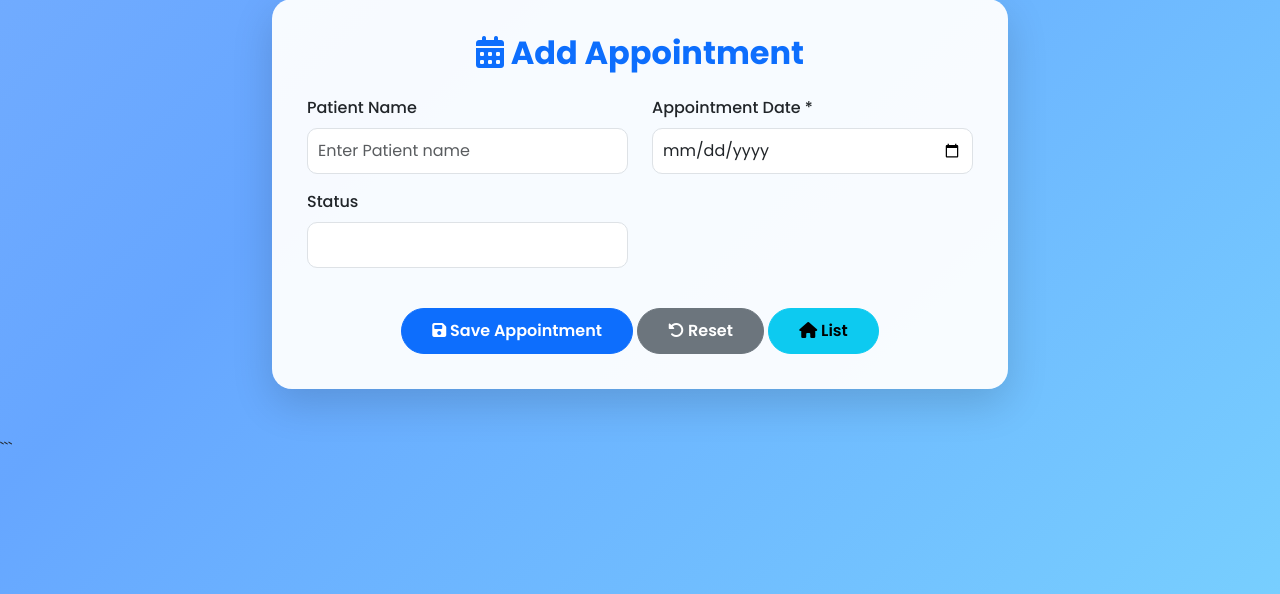
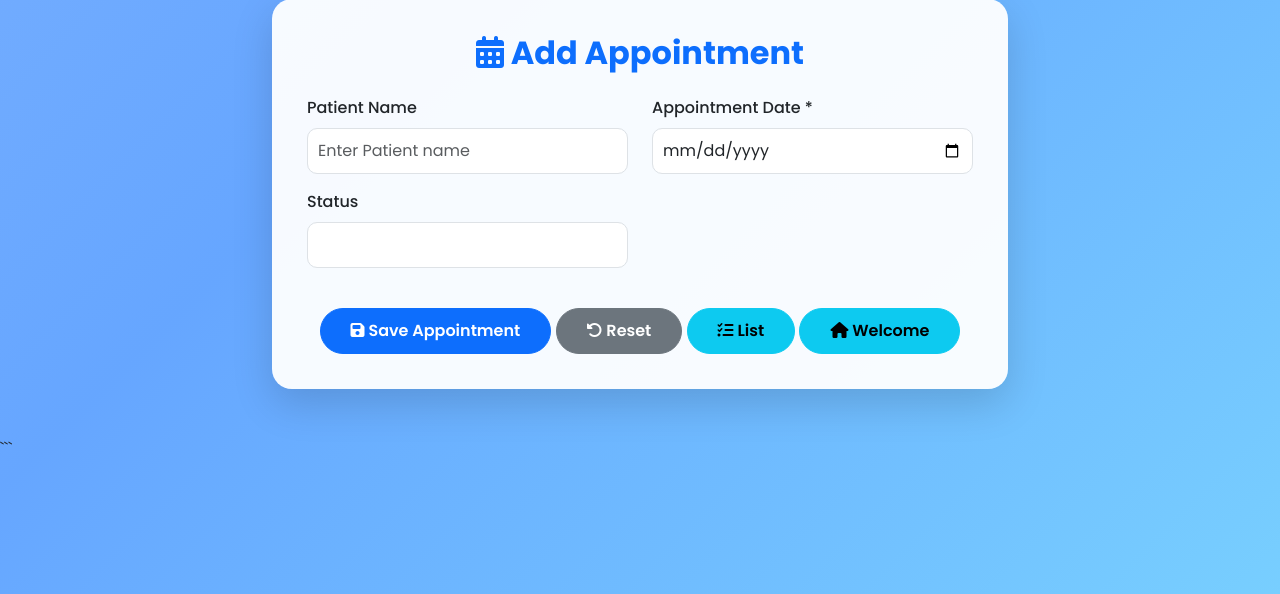
Before and after one commit to pooja01-sahu/moduledaily, a Django app: template BNM/CRUD/templates/AddAppointment.html in a window 1280 px wide. Shown: the part 49-643 px from the top of the page. Run offline with Django 5.2, Linux system fonts and the light colour scheme; the template is opened without the code that fills it, so the values that code supplies are empty.

Commit message:
Update AddAppointment.html

```diff
--- a/BNM/CRUD/templates/AddAppointment.html
+++ b/BNM/CRUD/templates/AddAppointment.html
@@ -187,9 +187,15 @@
 
                         <a href="/AppointmentList/"
                            class="btn btn-info btn-reset">
-                            <i class="fas fa-home"></i>
+                           <i class="fas fa-list-check"></i>
                             List
                         </a>
+                        <a href="/Welcome/"
+                           class="btn btn-info btn-reset">
+                            <i class="fas fa-home"></i>
+                            Welcome
+                        </a>
+
 
                     </div>
 
```
